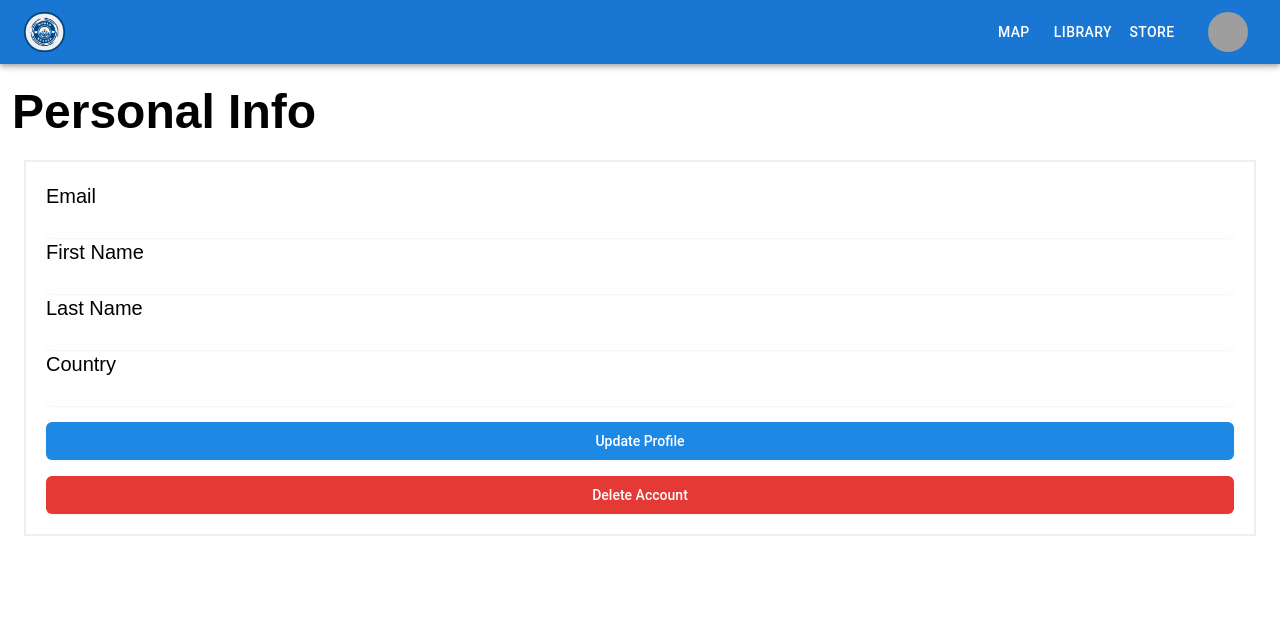
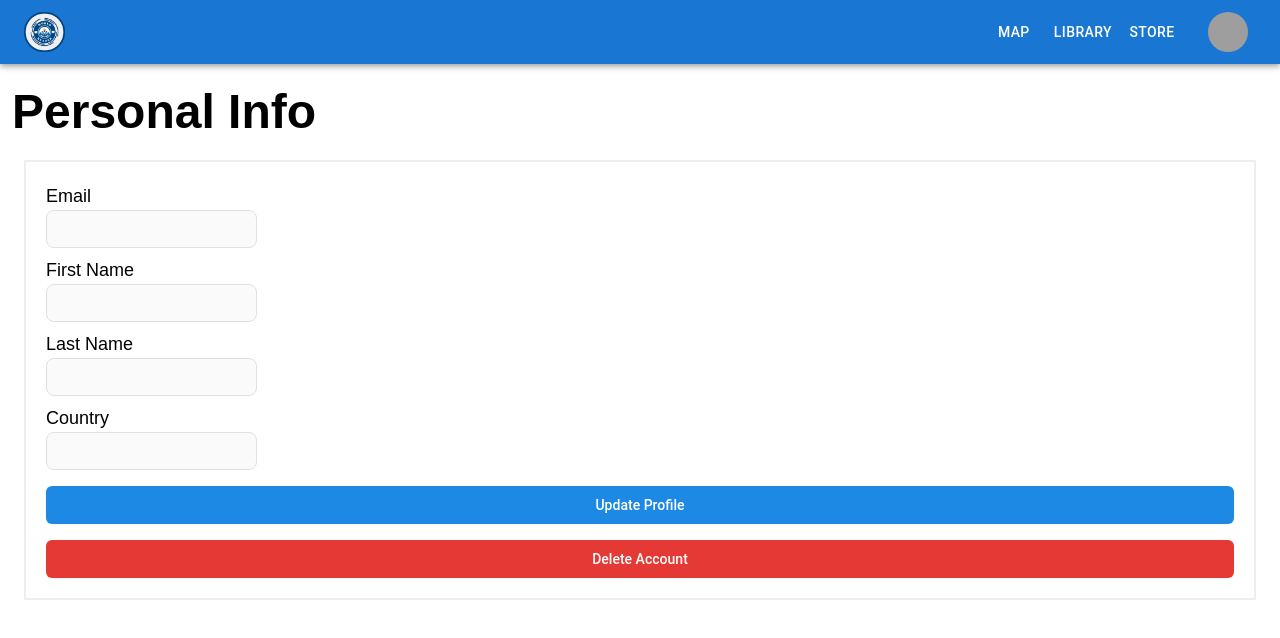
Before and after one commit to Allan0092/WorldReaderFrontend, a React (Vite) app: page /profile in a window 1280 px wide. Shown: the top 638 px of the page. Built offline with nearby package versions, Linux system fonts and the light colour scheme; no server answers; sample sign-in values are in the browser's storage; grey boxes are pictures that could not be loaded.

Commit message:
feat: update ProfilePage to include token authorization for profile updates and improve form styling

```diff
--- a/src/core/private/pages/ProfilePage.jsx
+++ b/src/core/private/pages/ProfilePage.jsx
@@ -1,7 +1,10 @@
 import axios from "axios";
 import { useEffect, useState } from "react";
 import { toast } from "react-toastify";
-import { getCurrentUserDetails } from "../../../utils/authUtil";
+import {
+  getCurrentToken,
+  getCurrentUserDetails,
+} from "../../../utils/authUtil";
 
 function ProfilePage() {
   const [email, setEmail] = useState("");
@@ -29,21 +32,27 @@ function ProfilePage() {
     e.preventDefault();
     try {
       const response = await axios.post(
-        `http://localhost:5000/api/user/${id}`,
+        `http://localhost:5000/api/user/update`,
         {
           email,
           first_name: firstName,
           last_name: lastName,
           country,
           resetPassword,
+        },
+        {
+          headers: {
+            Authorization: `Bearer ${getCurrentToken()}`,
+          },
         }
       );
-      if (response.status === 200) {
+      if (response.status === 201) {
         toast.success("Profile updated successfully");
       } else {
         toast.error("Failed to update profile");
       }
     } catch (e) {
+      console.log(e);
       toast.error("An error occurred while updating the profile");
     }
   };
@@ -73,8 +82,8 @@ function ProfilePage() {
       </div>
       <div className="border-2 p-5 m-6">
         <form onSubmit={handleSubmit}>
-          <div>
-            <label className="font-fondamento text-xl" htmlFor="email">
+          <div className="">
+            <label className="font-fondamento text-lg" htmlFor="email">
               Email
             </label>
             <input
@@ -82,12 +91,12 @@ function ProfilePage() {
               id="email"
               value={email}
               onChange={(e) => setEmail(e.target.value)}
-              className="mt-1 block w-full rounded-md border-gray-300 shadow-sm focus:border-indigo-300 focus:ring focus:ring-indigo-200 focus:ring-opacity-50"
+              className="bg-gray-50 border p-2 block w-fit rounded-lg border-gray-300 focus:border-blue-500 focus:ring-blue-500 focus:ring-opacity-50 text-gray-900 text-sm "
               required
             />
           </div>
-          <div>
-            <label className="font-fondamento text-xl" htmlFor="first_name">
+          <div className="mt-2">
+            <label className="font-fondamento text-lg" htmlFor="first_name">
               First Name
             </label>
             <input
@@ -95,12 +104,12 @@ function ProfilePage() {
               id="first_name"
               value={firstName}
               onChange={(e) => setFirstName(e.target.value)}
-              className="mt-1 block w-full rounded-md border-gray-300 shadow-sm focus:border-indigo-300 focus:ring focus:ring-indigo-200 focus:ring-opacity-50"
+              className="bg-gray-50 border p-2 block w-fit rounded-lg border-gray-300 focus:border-blue-500 focus:ring-blue-500 focus:ring-opacity-50 text-gray-900 text-sm "
               required
             />
           </div>
-          <div>
-            <label className="font-fondamento text-xl" htmlFor="last_name">
+          <div className="mt-2">
+            <label className="font-fondamento text-lg" htmlFor="last_name">
               Last Name
             </label>
             <input
@@ -108,12 +117,12 @@ function ProfilePage() {
               id="last_name"
               value={lastName}
               onChange={(e) => setLastName(e.target.value)}
-              className="mt-1 block w-full rounded-md border-gray-300 shadow-sm focus:border-indigo-300 focus:ring focus:ring-indigo-200 focus:ring-opacity-50"
+              className="bg-gray-50 border p-2 block w-fit rounded-lg border-gray-300 focus:border-blue-500 focus:ring-blue-500 focus:ring-opacity-50 text-gray-900 text-sm "
               required
             />
           </div>
-          <div>
-            <label className="font-fondamento text-xl" htmlFor="country">
+          <div className="mt-2">
+            <label className="font-fondamento text-lg" htmlFor="country">
               Country
             </label>
             <input
@@ -121,7 +130,7 @@ function ProfilePage() {
               id="country"
               value={country}
               onChange={(e) => setCountry(e.target.value)}
-              className="mt-1 block w-full rounded-md border-gray-300 shadow-sm focus:border-indigo-300 focus:ring focus:ring-indigo-200 focus:ring-opacity-50"
+              className="bg-gray-50 border p-2 block w-fit rounded-lg border-gray-300 focus:border-blue-500 focus:ring-blue-500 focus:ring-opacity-50 text-gray-900 text-sm "
               required
             />
           </div>
```
